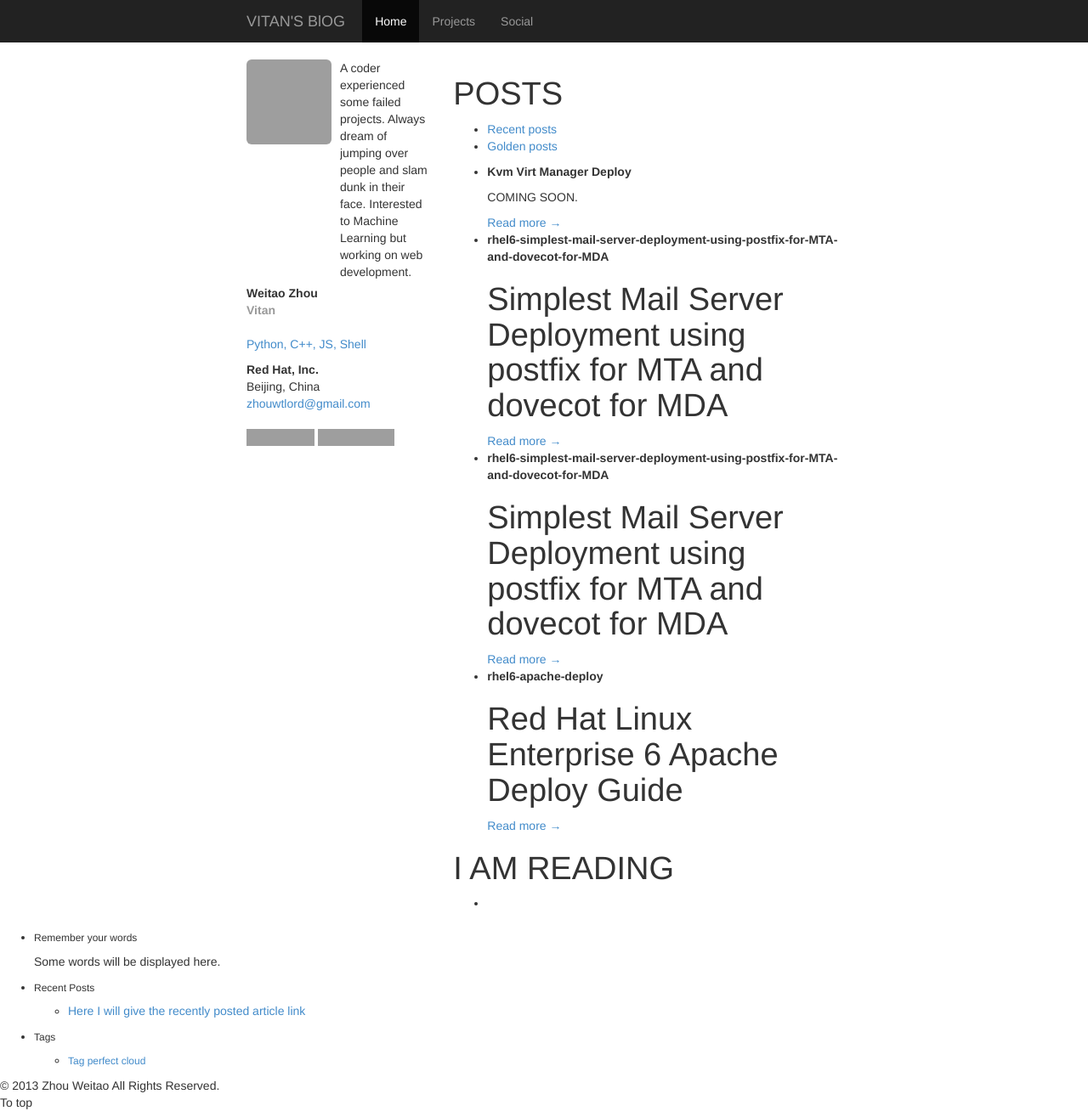
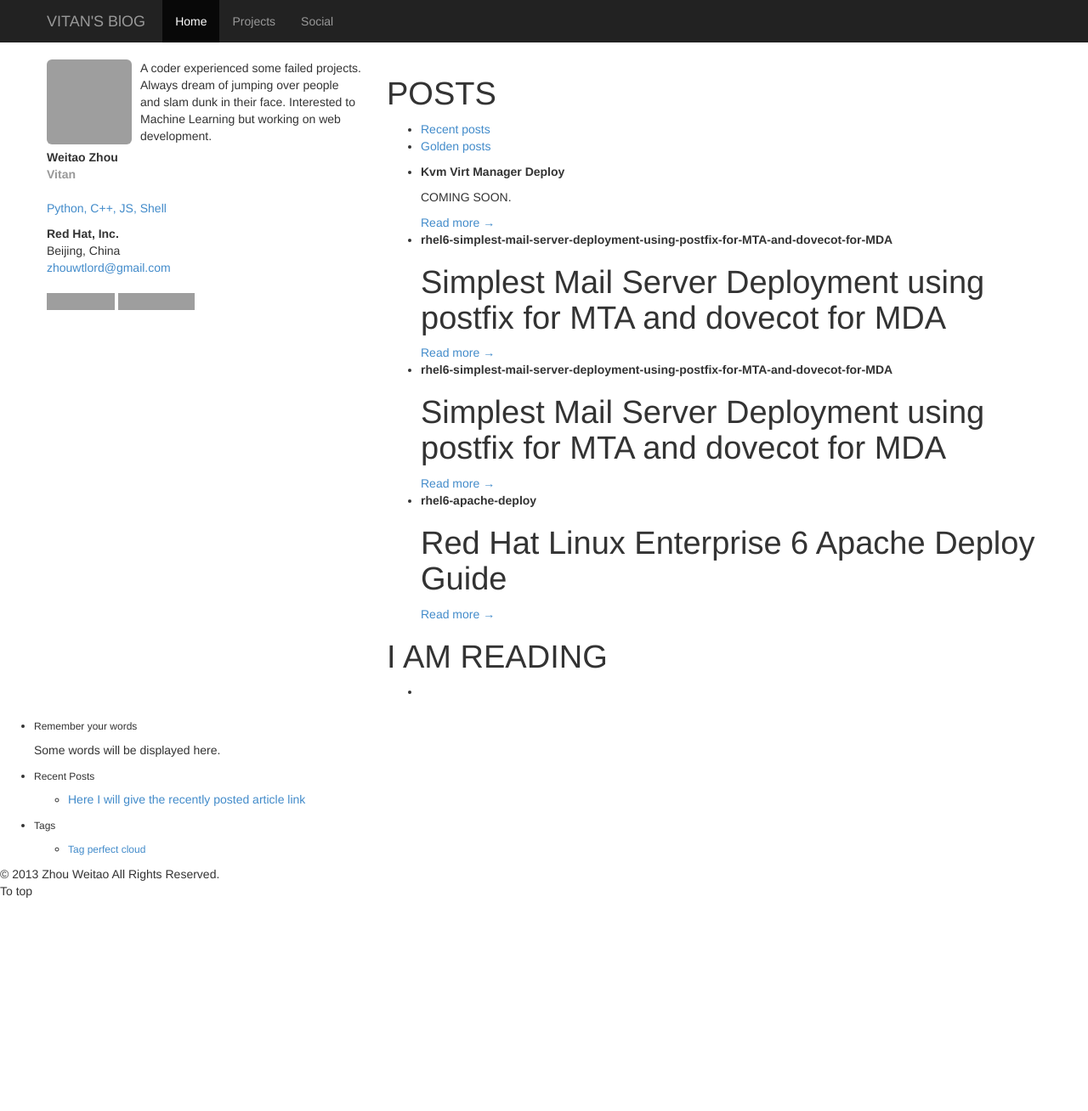
Before and after one commit to vitan/vitan.github.io, a Jekyll site: the page built from index.html, in a window 1280 px wide and 1308 px high. Shown: the whole window at 85% size. Built offline with Jekyll 4.4.1, drawn with Linux system fonts in a browser that asks for light colours; Markdown is read by kramdown in place of the engine named in the settings; grey boxes are pictures that could not be loaded.

Commit message:
REV: Fixed css.

```diff
--- a/_includes/header.html
+++ b/_includes/header.html
@@ -7,9 +7,9 @@
         <meta name="description" content>
         <meta name="author" content>
         <!-- Bootstrap -->
-        <link rel="stylesheet" href="/css/bootstrap.min.css">
         <link rel="stylesheet" href="/css/bootstrap-glyphicons.css">
         <link rel="stylesheet" href="/css/docs.css">
+        <link rel="stylesheet" href="/css/bootstrap.min.css">
         <style type="text/css">
             body{ padding-top: 70px; }
         </style>
```
